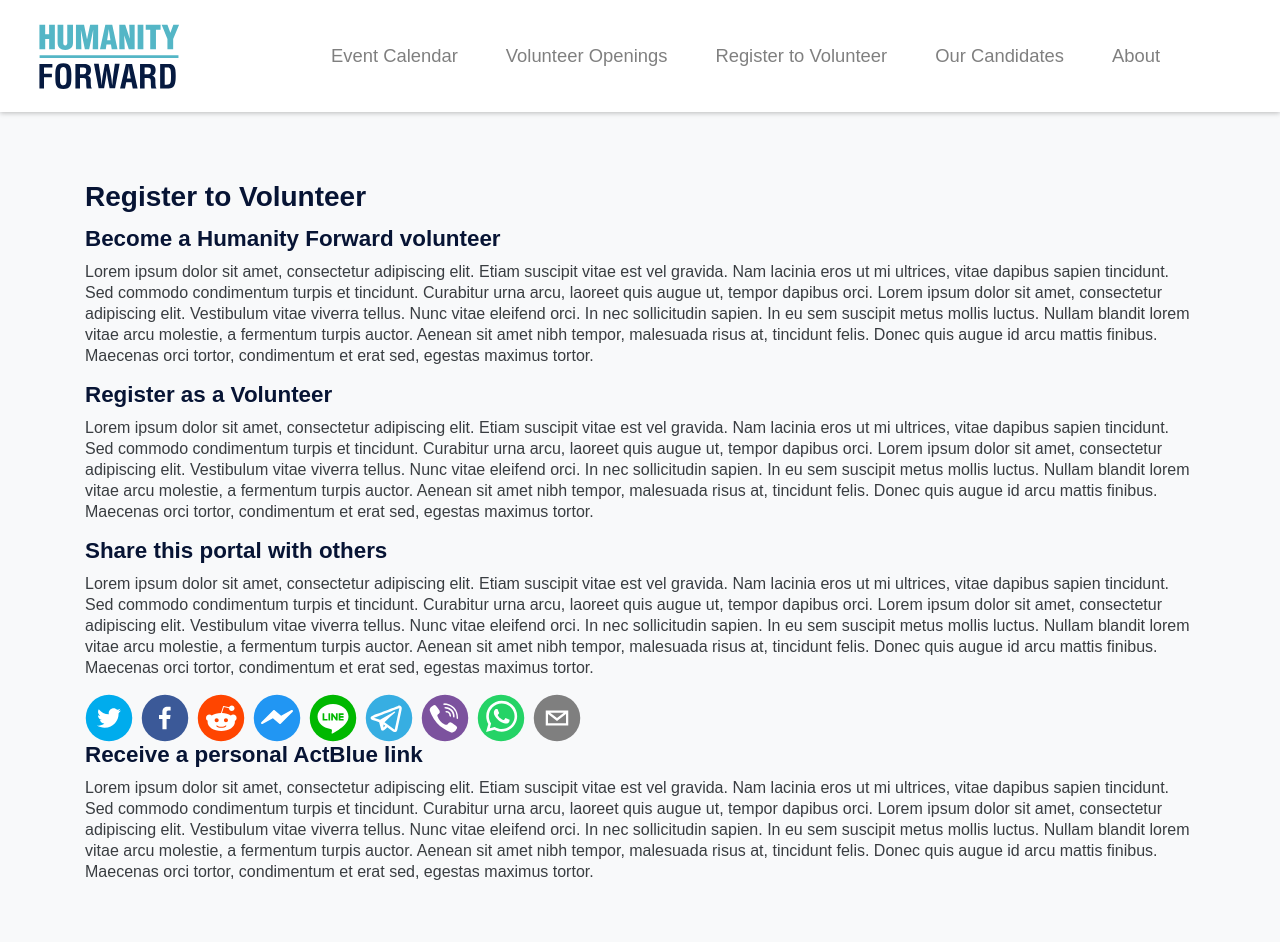
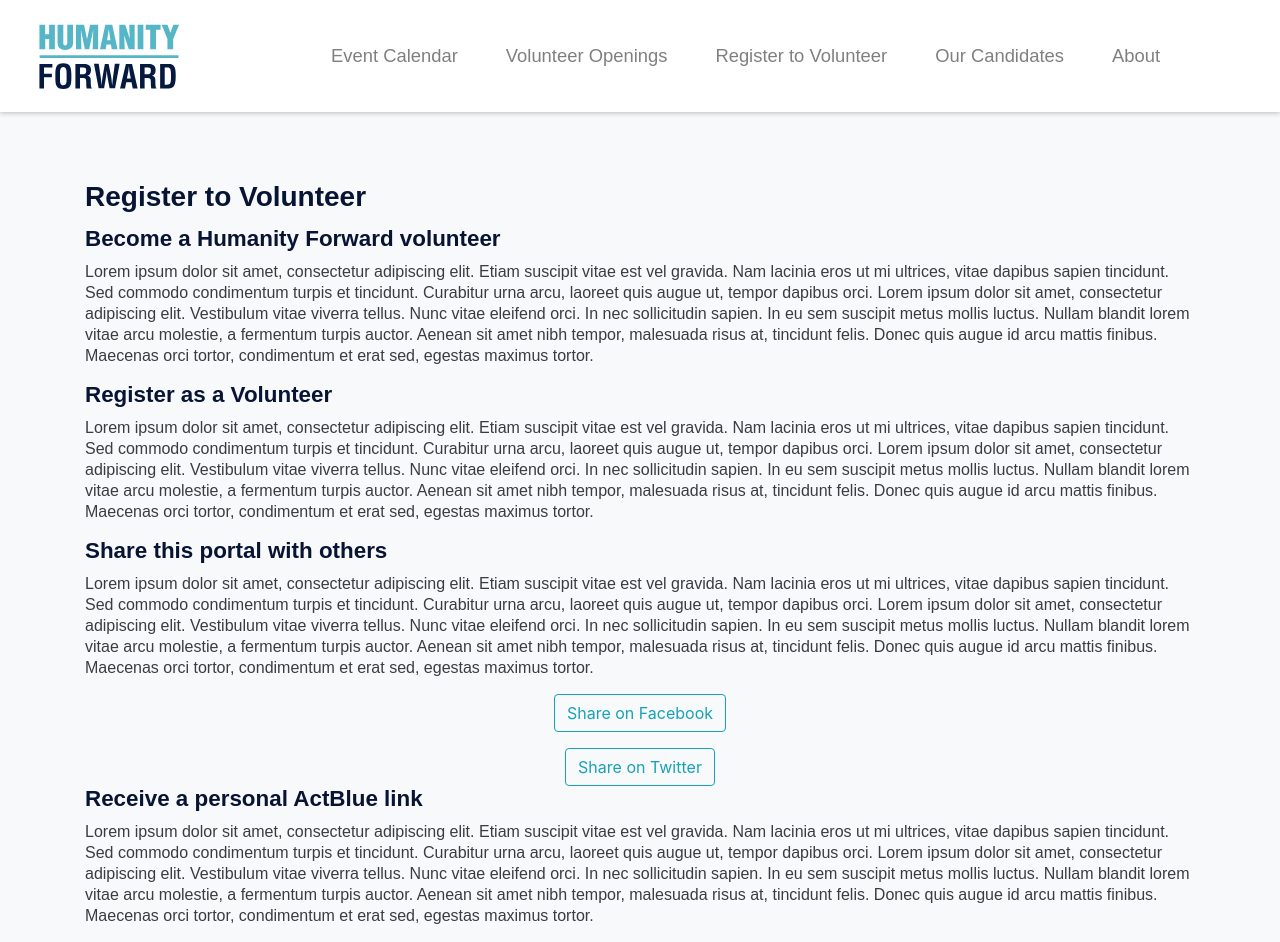
Before and after one commit to HF-RapidResponse/volunteer-portal, a React (Create React App) app in the folder client/: page /volunteer in a window 1280 px wide. Before the commit the page ends 898 px from the top, so only its background shows below. Built offline with nearby package versions, Linux system fonts and the light colour scheme.

Commit message:
Update Recruitment Buttons to match Figma

```diff
--- a/client/src/components/RecruitmentSocialShare.js
+++ b/client/src/components/RecruitmentSocialShare.js
@@ -1,62 +1,33 @@
 import React from 'react';
 import {
-  TwitterShareButton,
   FacebookShareButton,
-  RedditShareButton,
-  FacebookMessengerShareButton,
-  LineShareButton,
-  TelegramShareButton,
-  ViberShareButton,
-  WhatsappShareButton,
-  EmailShareButton,
-
-  TwitterIcon,
-  FacebookIcon,
-  RedditIcon,
-  FacebookMessengerIcon,
-  LineIcon,
-  TelegramIcon,
-  ViberIcon,
-  WhatsappIcon,
-  EmailIcon,
+  TwitterShareButton
 } from 'react-share';
 import '../styles/recruitmentSocialShare.scss';
 
 function RecruitmentSocialShare() {
   const shareUrl = process.env.REACT_APP_SOCIAL_SHARE_URL;
-  const fbAppId = process.env.REACT_APP_FB_APP_ID;
-  const size = 48;
   const title = 'Volunteer for Hunanity Forward';
-  const description = 'There are many opportunities to support Humanity Forward and spread the vision of Andrew Yang. Join us!';
   return (
-    <div className="recruitment-social-share-buttons">
-      <TwitterShareButton url={shareUrl} title={title} related={['HumanityForward', 'AndrewYang']}>
-        <TwitterIcon size={size} round />
+    <div className="text-center">
+      <FacebookShareButton
+        url={shareUrl}
+        quote={title}
+        className="btn btn-outline-info mb-3"
+        resetButtonStyle={false}
+        aria-label="Share on Facebook">
+        Share on Facebook
+      </FacebookShareButton>
+      <br />
+      <TwitterShareButton
+        url={shareUrl}
+        title={title}
+        related={['HumanityForward', 'AndrewYang']}
+        className="btn btn-outline-info"
+        resetButtonStyle={false}
+        aria-label="Share on Twitter">
+        Share on Twitter
       </TwitterShareButton>
-      <FacebookShareButton url={shareUrl} quote={title}>
-        <FacebookIcon size={size} round />
-      </FacebookShareButton>
-      <RedditShareButton url={shareUrl} title={title}>
-        <RedditIcon size={size} round />
-      </RedditShareButton>
-      <FacebookMessengerShareButton url={shareUrl} appId={fbAppId}>
-        <FacebookMessengerIcon size={size} round />
-      </FacebookMessengerShareButton>
-      <LineShareButton url={shareUrl} title={title}>
-        <LineIcon size={size} round />
-      </LineShareButton>
-      <TelegramShareButton url={shareUrl} title={title}>
-        <TelegramIcon size={size} round />
-      </TelegramShareButton>
-      <ViberShareButton url={shareUrl} title={title}>
-        <ViberIcon size={size} round />
-      </ViberShareButton>
-      <WhatsappShareButton url={shareUrl} title={title}>
-        <WhatsappIcon size={size} round />
-      </WhatsappShareButton>
-      <EmailShareButton url={shareUrl} subject={title} body={description}>
-        <EmailIcon size={size} round />
-      </EmailShareButton>
     </div>
   );
 }
```
Also changed, not shown: 1 other file (tests, documents, lock files or other folders).
